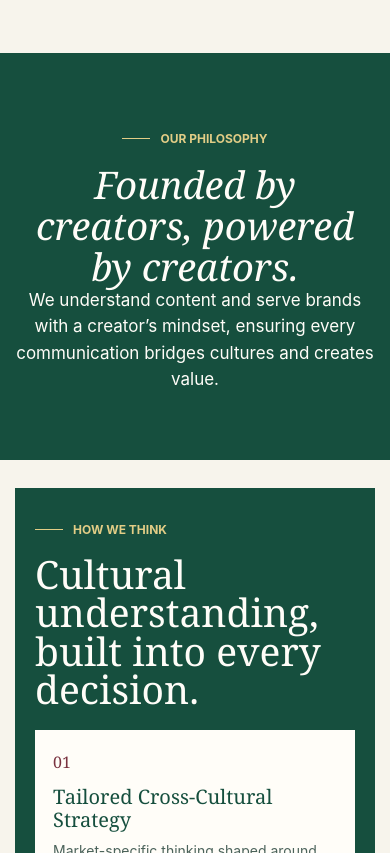
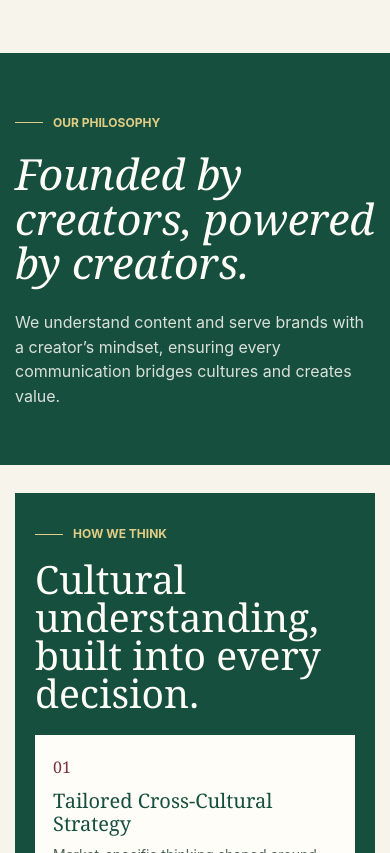
Before and after one commit to tuntharm/zeeman-culture, a plain HTML site: page about/index.html in a window 390 px wide. Shown: the part 1818-2671 px from the top of the page. Drawn offline with Linux system fonts and the light colour scheme.

Commit message:
fix: refine About philosophy layout

```diff
--- a/about/index.html
+++ b/about/index.html
@@ -22,7 +22,7 @@
     <title>About Zeeman Culture | Built Between Cultures</title>
     <link rel="icon" href="/assets/brand/favicon-2026.png">
     <link rel="stylesheet" href="/assets/css/site.css?v=first-client-edit">
-    <link rel="stylesheet" href="/assets/css/about.css?v=about-compose-v6">
+    <link rel="stylesheet" href="/assets/css/about.css?v=about-compose-v7">
     <script src="/assets/js/site.js?v=first-client-edit" defer></script>
   </head>
   <body class="page page--about">
--- a/assets/css/about.css
+++ b/assets/css/about.css
@@ -1,3 +1,34 @@
+.page--about .quote-band {
+  padding: 72px 0 76px;
+  text-align: left;
+}
+
+.page--about .quote-band .section-shell {
+  display: grid;
+  grid-template-columns: minmax(150px, 0.28fr) minmax(0, 1fr);
+  column-gap: clamp(40px, 6vw, 88px);
+  align-items: start;
+}
+
+.page--about .quote-band .eyebrow {
+  margin: 10px 0 0;
+  color: #e2cd86;
+}
+
+.page--about .quote-band blockquote {
+  max-width: 14.5em;
+  margin: 0;
+  font-size: clamp(3rem, 4.4vw, 4rem);
+}
+
+.page--about .quote-band .section-intro {
+  grid-column: 2;
+  max-width: 42rem;
+  margin: 26px 0 0;
+  color: rgba(255, 253, 248, 0.84);
+  font-size: 18px;
+}
+
 .page--about .about-think {
   padding: 24px 0 8px;
   background: var(--paper);
@@ -234,6 +265,15 @@
 }
 
 @media (max-width: 820px) {
+  .page--about .quote-band {
+    padding: 60px 0 64px;
+  }
+
+  .page--about .quote-band .section-shell {
+    grid-template-columns: minmax(120px, 0.28fr) minmax(0, 1fr);
+    column-gap: 32px;
+  }
+
   .page--about .about-think__board,
   .page--about .about-engine__layout,
   .page--about .about-engine__board,
@@ -252,6 +292,31 @@
 }
 
 @media (max-width: 620px) {
+  .page--about .quote-band {
+    padding: 52px 0 56px;
+  }
+
+  .page--about .quote-band .section-shell {
+    display: block;
+  }
+
+  .page--about .quote-band .eyebrow {
+    margin: 0 0 22px;
+  }
+
+  .page--about .quote-band blockquote {
+    max-width: 9.5em;
+    font-size: clamp(2.35rem, 11vw, 2.85rem);
+    line-height: 1.04;
+  }
+
+  .page--about .quote-band .section-intro {
+    max-width: 33rem;
+    margin-top: 24px;
+    font-size: 16px;
+    line-height: 1.55;
+  }
+
   .page--about .about-think {
     padding: 28px 0 8px;
   }
```
